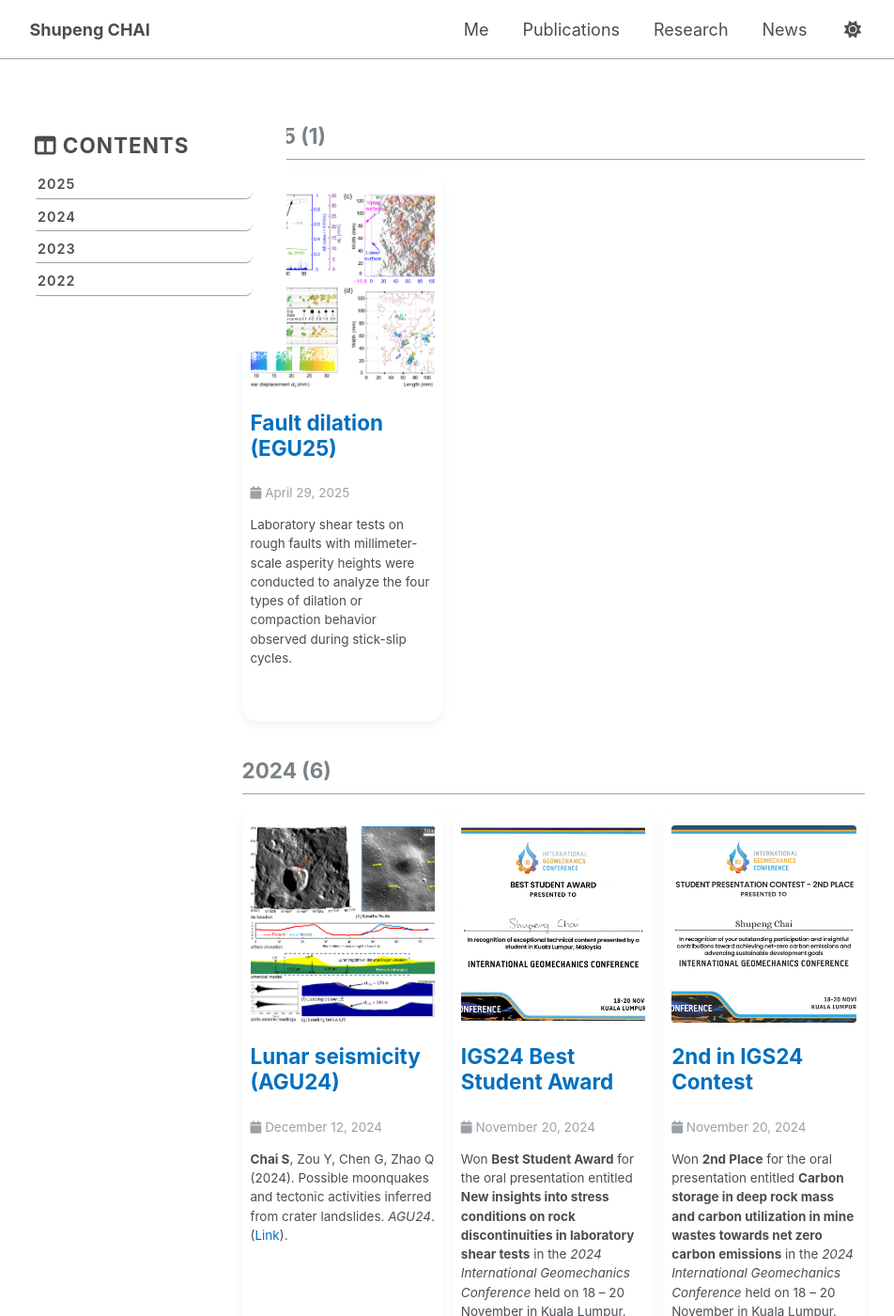
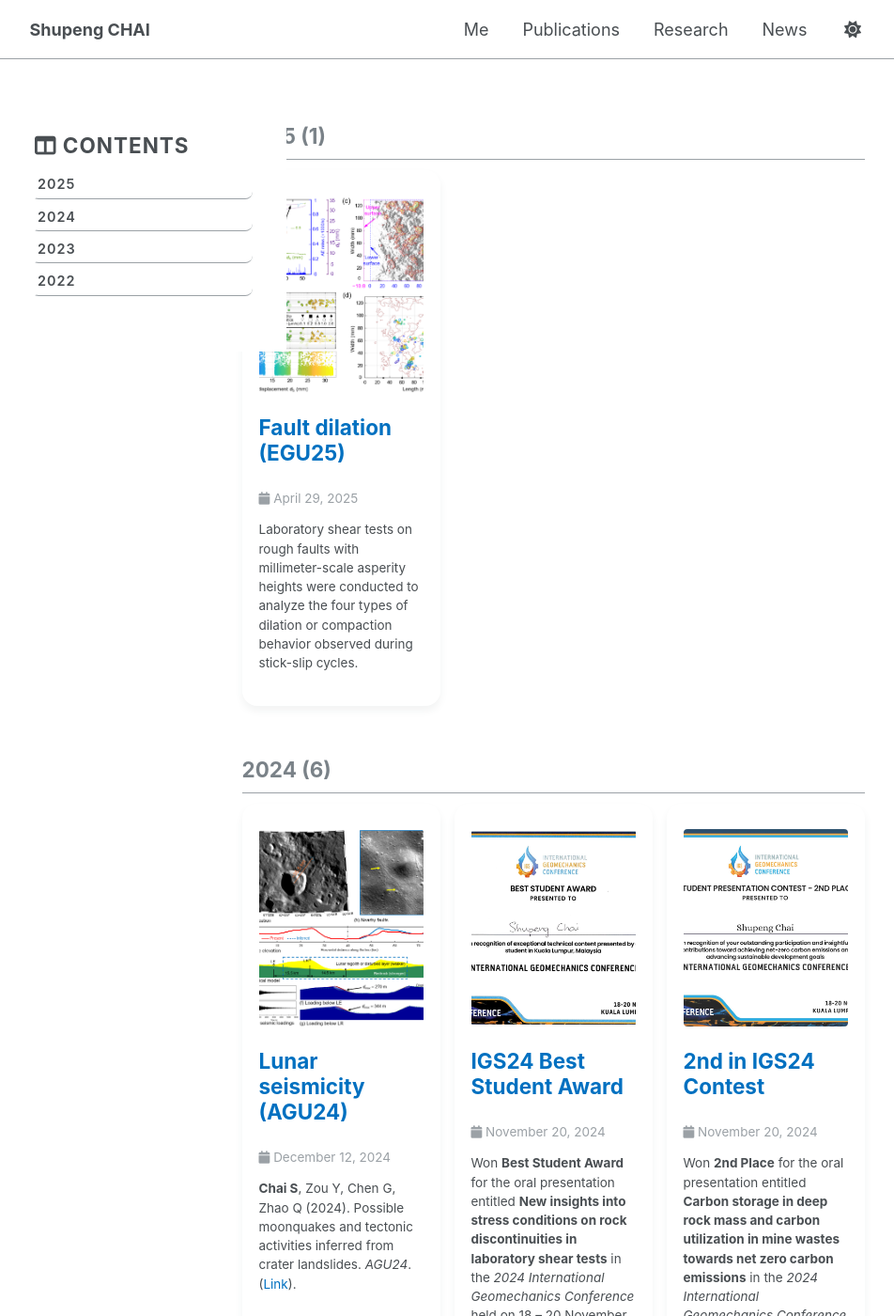
Before and after one commit to spchai/spchai.github.io, a Jekyll site: the page built from _pages/year-archive.html, in a window 1280 px wide and 1400 px high. Shown: the whole window at 94% size, without its empty margins (164-1116 px from the left). Built offline with Jekyll 4.4.1, drawn with Linux system fonts in a browser that asks for light colours.

Commit message:
Update _archive.scss

```diff
--- a/_sass/layout/_archive.scss
+++ b/_sass/layout/_archive.scss
@@ -29,7 +29,7 @@
 }
 
 .archive__subtitle {
-  margin: 1.414em 0 0;
+  margin: 1.414em 0 0.5em;
   padding-bottom: 0.5em;
   font-size: $type-size-4;
   color: var(--global-base-color);
@@ -43,8 +43,8 @@
 .archive__item {
   display: flex;
   height: 100%;
-  padding: 0.5rem;
-  margin: 15px 0;
+  padding: 1rem;
+  margin: 0;
   flex-direction: column;
   border-radius: 16px;
   box-shadow: 0 5px 10px var(--global-grid-color);
@@ -120,7 +120,7 @@
 .grid__wrapper {
   display: grid;
   grid-template-columns: repeat(3, 1fr);
-  gap: 10px;
+  gap: 15px;
   align-items: start;
 
   @media (max-width: 1024px) {
```
